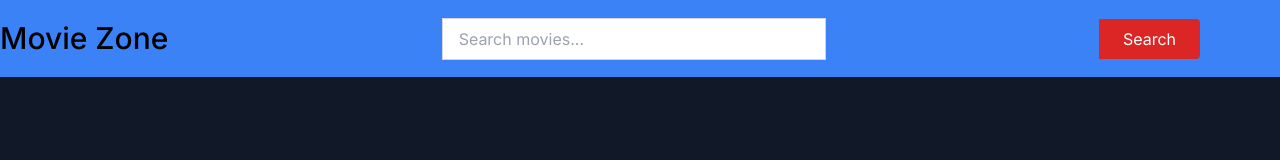
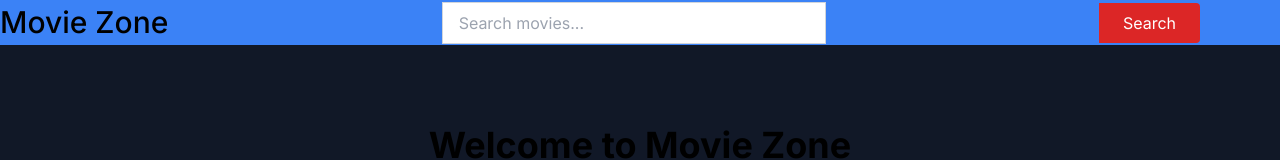
Before and after one commit to favouritesam/Updated_Next.js_typscript_tailwind_movieApp, a Next.js app: page / in a window 1280 px wide. Shown: the top 160 px of the page. Built offline with nearby package versions, Linux system fonts and the light colour scheme; no server answers.

Commit message:
recently updated

```diff
--- a/src/app/components/GetMovies.tsx
+++ b/src/app/components/GetMovies.tsx
@@ -164,10 +164,10 @@ const Index: React.FC = () => {
 
     </div>
 
-  ) :<div className="w-full h-700 bg-gray-900 ">
+  ) :<div className="w-full h-fit bg-gray-900 ">
     <div className="justify-center flex-row items-center flex">
 
-    <div className="bg-blue-500 py-4 px-4 md:px-0 w-full">
+    <div className="bg-blue-500 py-0 px-0 md:px-0 w-full">
     <div className="container mx-auto flex justify-between items-center">
 
         <Link href="/">
```
